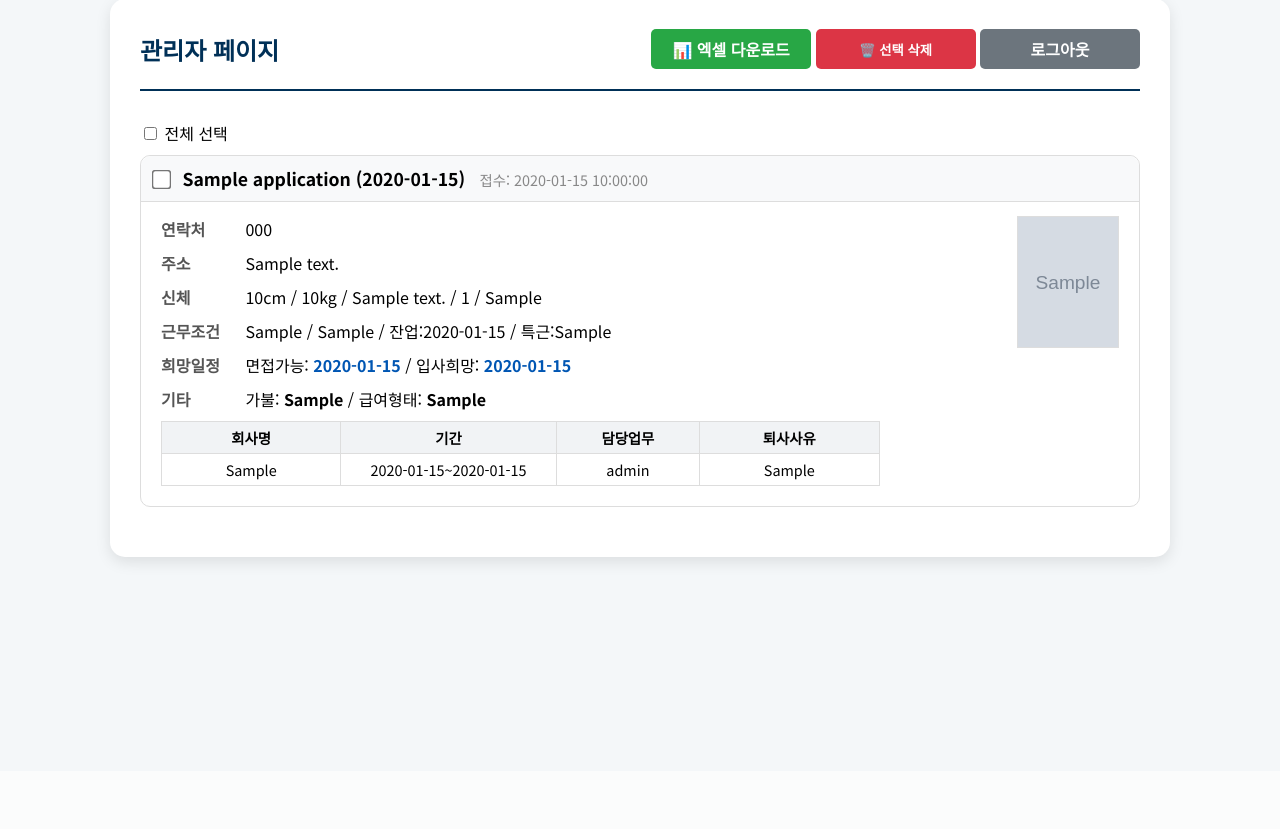
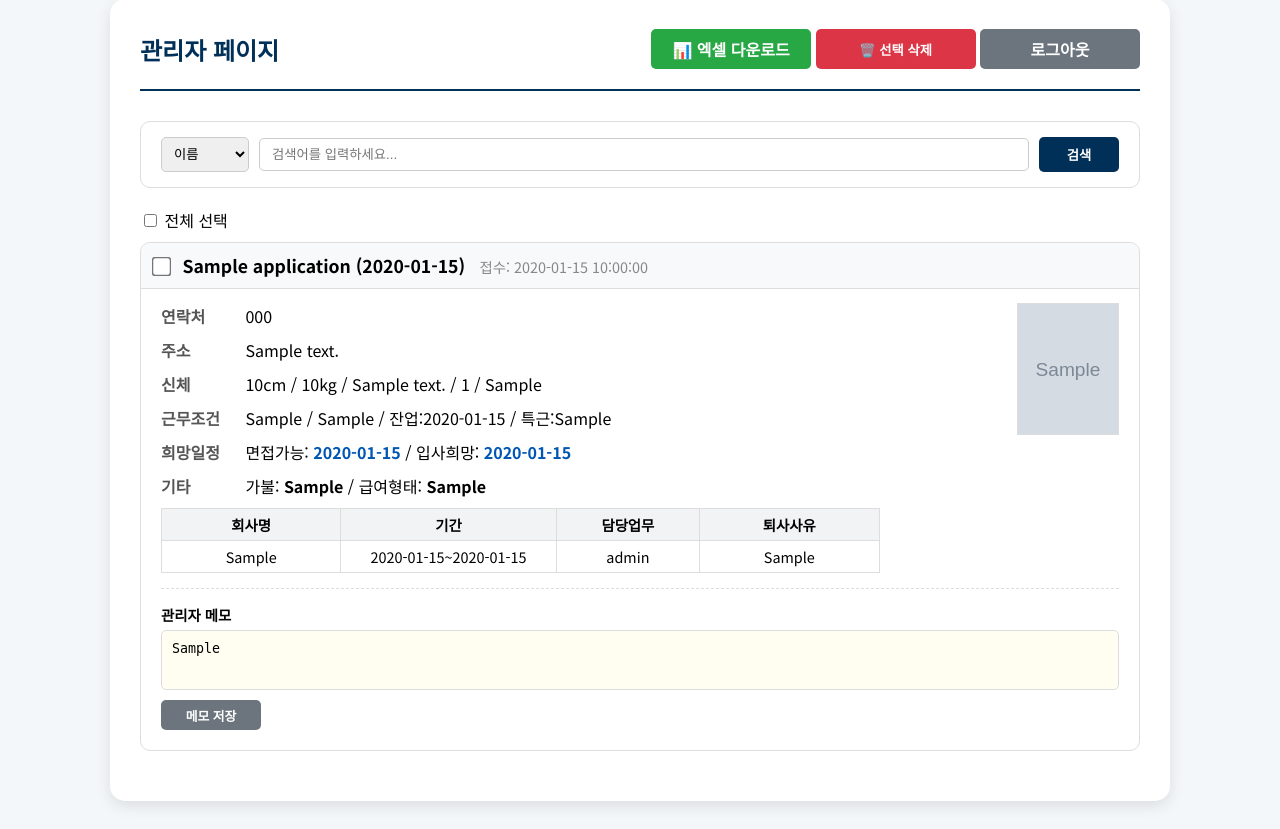
Before and after one commit to ashaile/Humetix-Web, a Flask app: page /humetix_master_99 in a window 1280 px wide. Shown: the part 29-858 px from the top of the page. Before the commit the page ends 597 px from the top, so only its background shows below. Run offline with Flask 3, Linux system fonts and the light colour scheme; the visitor is signed in with stand-in values (Sample User, id 1); tables that the repository leaves empty hold one stand-in row (values such as "Sample post"); grey boxes marked "Sample" are stand-in pictures; parts of the project's set-up code (start-up, migrations or seed data) failed here and were passed over; some libraries are stand-ins or nearby versions.

Commit message:
feat: Introduce application memo field, notification service, and new admin and application routes with templates.

```diff
--- a/models.py
+++ b/models.py
@@ -38,6 +38,7 @@ class Application(db.Model):
     # 기타 희망사항
     advance_pay = db.Column(db.String(10), default="")
     insurance_type = db.Column(db.String(20), default="4대보험")
+    memo = db.Column(db.Text, default="")  # 관리자용 메모 추가
 
     # 경력 관계
     careers = db.relationship('Career', backref='application', cascade='all, delete-orphan', lazy=True)
@@ -48,6 +49,7 @@ class Application(db.Model):
             "id": self.id,
             "timestamp": self.timestamp.strftime('%Y-%m-%d %H:%M:%S') if self.timestamp else "",
             "photo": self.photo,
+            "memo": self.memo or "", # 메모 데이터 추가
             "info": {
                 "name": self.name,
                 "birth": self.birth.strftime('%Y-%m-%d') if self.birth else "",
--- a/routes/admin.py
+++ b/routes/admin.py
@@ -22,10 +22,36 @@ def master_view():
     if not session.get('is_admin'):
         return redirect(url_for('auth.login'))
 
-    apps = Application.query.order_by(Application.timestamp.desc()).all()
+    search_type = request.args.get('type', 'name')
+    search_query = request.args.get('q', '')
+
+    query = Application.query
+
+    if search_query:
+        if search_type == 'name':
+            query = query.filter(Application.name.contains(search_query))
+        elif search_type == 'phone':
+            query = query.filter(Application.phone.contains(search_query))
+
+    apps = query.order_by(Application.timestamp.desc()).all()
     data = [app.to_dict() for app in apps]
 
-    return render_template('admin.html', data=data)
+    return render_template('admin.html', data=data, search_query=search_query, search_type=search_type)
+
+@admin_bp.route('/update_memo/<app_id>', methods=['POST'])
+def update_memo(app_id):
+    if not session.get('is_admin'):
+        return {"success": False, "message": "Unauthorized"}, 401
+
+    app = Application.query.get(app_id)
+    if not app:
+        return {"success": False, "message": "Application not found"}, 404
+
+    memo = request.form.get('memo', '')
+    app.memo = memo
+    db.session.commit()
+
+    return {"success": True, "message": "Memo updated"}
 
 @admin_bp.route('/delete_selected', methods=['POST'])
 def delete_selected():
--- a/routes/apply.py
+++ b/routes/apply.py
@@ -112,6 +112,10 @@ def submit():
             db.session.add(new_app)
             db.session.commit()
 
+            # 3. 관리자 알림 발송 (이메일/SMS)
+            from services.notification_service import NotificationService
+            NotificationService.send_admin_notification(new_app.to_dict())
+
             return "<h1>지원서 접수 완료!</h1><script>setTimeout(function(){location.href='/';}, 2000);</script>"
 
         except ValueError as ve:
--- a/templates/admin.html
+++ b/templates/admin.html
@@ -133,12 +133,108 @@
             margin-right: 10px;
             transform: scale(1.5);
         }
+
+        .search-container {
+            background: #fff;
+            padding: 15px 20px;
+            margin-bottom: 20px;
+            border-radius: 10px;
+            border: 1px solid #ddd;
+            display: flex;
+            align-items: center;
+            gap: 10px;
+        }
+
+        .search-input {
+            padding: 8px 12px;
+            border: 1px solid #ccc;
+            border-radius: 5px;
+            flex-grow: 1;
+        }
+
+        .search-select {
+            padding: 8px;
+            border: 1px solid #ccc;
+            border-radius: 5px;
+        }
+
+        .btn-search {
+            background: #003057;
+            color: white;
+            width: 80px;
+            height: 35px;
+        }
+
+        .memo-section {
+            margin-top: 15px;
+            padding-top: 15px;
+            border-top: 1px dashed #ddd;
+        }
+
+        .memo-textarea {
+            width: 100%;
+            height: 60px;
+            padding: 10px;
+            border: 1px solid #ddd;
+            border-radius: 5px;
+            resize: none;
+            box-sizing: border-box;
+            background: #fffef0;
+        }
+
+        .btn-save-memo {
+            margin-top: 5px;
+            background: #6c757d;
+            color: white;
+            font-size: 0.8rem;
+            width: 100px;
+            height: 30px;
+        }
     </style>
     <script>
         function toggleAll(source) {
             var checkboxes = document.getElementsByName('selected_ids');
             for (var i = 0; i < checkboxes.length; i++) {
                 checkboxes[i].checked = source.checked;
+            }
+        }
+
+        async function saveMemo(appId) {
+            const memoText = document.getElementById(`memo-${appId}`).value;
+            const btn = event.target;
+            const originalText = btn.innerText;
+
+            btn.innerText = "저장 중...";
+            btn.disabled = true;
+
+            const formData = new FormData();
+            formData.append('memo', memoText);
+            formData.append('csrf_token', '{{ csrf_token() }}');
+
+            try {
+                const response = await fetch(`/update_memo/${appId}`, {
+                    method: 'POST',
+                    body: formData
+                });
+                const result = await response.json();
+                if (result.success) {
+                    btn.innerText = "저장됨!";
+                    btn.style.background = "#28a745";
+                    setTimeout(() => {
+                        btn.innerText = originalText;
+                        btn.style.background = "#6c757d";
+                        btn.disabled = false;
+                    }, 2000);
+                } else {
+                    alert("저장 실패: " + result.message);
+                    btn.disabled = false;
+                    btn.innerText = originalText;
+                }
+            } catch (error) {
+                console.error("Error saving memo:", error);
+                alert("오류가 발생했습니다.");
+                btn.disabled = false;
+                btn.innerText = originalText;
             }
         }
     </script>
@@ -154,6 +250,22 @@
                     삭제</button>
                 <a href="/logout" class="btn btn-logout">로그아웃</a>
             </div>
+        </div>
+
+        <div class="search-container">
+            <form action="/humetix_master_99" method="GET"
+                style="display:flex; width:100%; gap:10px; align-items:center;">
+                <select name="type" class="search-select">
+                    <option value="name" {% if search_type=='name' %}selected{% endif %}>이름</option>
+                    <option value="phone" {% if search_type=='phone' %}selected{% endif %}>전화번호</option>
+                </select>
+                <input type="text" name="q" class="search-input" placeholder="검색어를 입력하세요..."
+                    value="{{ search_query or '' }}">
+                <button type="submit" class="btn btn-search">검색</button>
+                {% if search_query %}
+                <a href="/humetix_master_99" style="font-size:0.9rem; color:#666;">초기화</a>
+                {% endif %}
+            </form>
         </div>
 
         <form id="delete-form" action="/delete_selected" method="POST" onsubmit="return confirm('정말 삭제하시겠습니까?');">
@@ -231,6 +343,13 @@
                         {% endif %}
                     </table>
                 </div>
+
+                <div class="memo-section">
+                    <div style="font-weight:bold; margin-bottom:5px; font-size:0.9rem;">관리자 메모</div>
+                    <textarea id="memo-{{ entry.id }}" class="memo-textarea"
+                        placeholder="메모를 입력하세요...">{{ entry.memo }}</textarea>
+                    <button type="button" class="btn btn-save-memo" onclick="saveMemo('{{ entry.id }}')">메모 저장</button>
+                </div>
             </div>
             {% endfor %}
 
```
Also changed, not shown: config.py (+7 -0 lines), migrations/versions/1949b5f928fa_add_memo_field_to_applications.py (added, +32 -0 lines), services/notification_service.py (added, +52 -0 lines), verify_features.py (added, +83 -0 lines), 1 other file.
